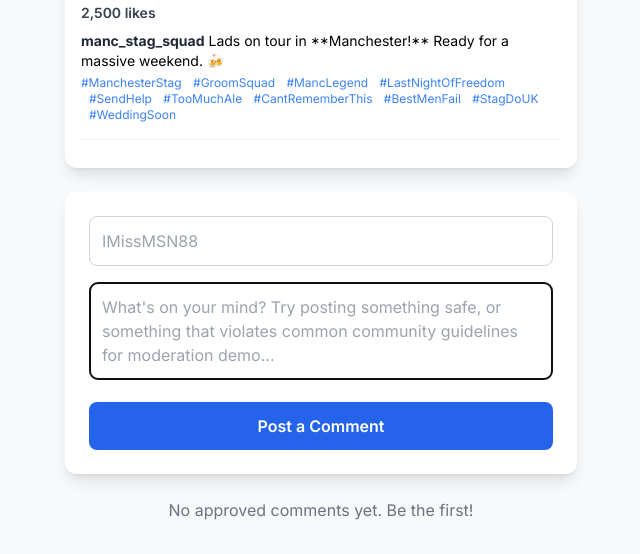
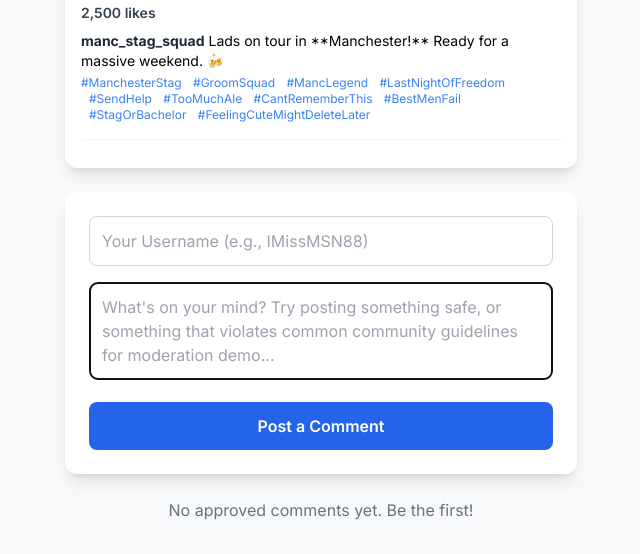
Before and after one commit to Likutar1/ai-api-demo, a website: page index.html in a window 1280 px wide. Both pictures are taken after a click on the button 456 px from the left and 758 px from the top of the page. Shown: the part 778-1332 px from the top of the page, without its empty margins (319-959 px from the left). Drawn offline with nearby package versions, Linux system fonts and the light colour scheme.

Commit message:
Update index.html
Final touch on web GUI.

```diff
--- a/index.html
+++ b/index.html
@@ -114,8 +114,8 @@
                             <a href="https://www.instagram.com/explore/tags/TooMuchAle/" target="_blank" class="hover:underline text-blue-500">#TooMuchAle</a>
                             <a href="https://www.instagram.com/explore/tags/CantRememberThis/" target="_blank" class="hover:underline text-blue-500">#CantRememberThis</a>
                             <a href="https://www.instagram.com/explore/tags/BestMenFail/" target="_blank" class="hover:underline text-blue-500">#BestMenFail</a>
-                            <a href="https://www.instagram.com/explore/tags/StagDoUK/" target="_blank" class="hover:underline text-blue-500">#StagDoUK</a>
-                            <a href="https://www.instagram.com/explore/tags/WeddingSoon/" target="_blank" class="hover:underline text-blue-500">#WeddingSoon</a>
+                            <a href="https://www.instagram.com/explore/tags/StagDoUK/" target="_blank" class="hover:underline text-blue-500">#StagOrBachelor</a>
+                            <a href="https://www.instagram.com/explore/tags/WeddingSoon/" target="_blank" class="hover:underline text-blue-500">#FeelingCuteMightDeleteLater</a>
                         </p>
                     </div>
 
@@ -137,7 +137,7 @@
 
                 <div id="post-form-container" class="bg-white p-6 rounded-xl shadow-lg mb-8 hidden max-w-lg mx-auto">
                     <form id="post-form" class="space-y-4">
-                        <input type="text" id="post-username" placeholder="IMissMSN88" value=""
+                        <input type="text" id="post-username" placeholder="Your Username (e.g., IMissMSN88)" value=""
                                class="w-full p-3 border border-gray-300 rounded-lg focus:ring-blue-500 focus:border-blue-500 transition duration-150">
                         <textarea id="post-content" rows="3" placeholder="What's on your mind? Try posting something safe, or something that violates common community guidelines for moderation demo..."
                                     class="w-full p-3 border border-gray-300 rounded-lg focus:ring-blue-500 focus:border-blue-500 transition duration-150 resize-none"></textarea>
@@ -539,7 +539,7 @@
                 const isSafe = moderationResult.is_safe;
 
                 if (currentView === 'public' && !isSafe) {
-                    // Only show alert if BLOCKING the content
+                    // Only show alert if BLOCKING the content (as requested)
                     console.warn("Post rejected by AI moderator:", moderationResult);
                     showMessage(
                         'error',
@@ -547,9 +547,8 @@
                         `Your comment was blocked due to: ${moderationResult.moderator_comment}`,
                         moderationResult.categories_flagged
                     );
-                } else if (currentView === 'public' && isSafe) {
-                     showMessage('success', 'Comment Approved!', `Your comment was successfully approved and posted.`);
                 }
+                // REQUEST IMPLEMENTED: Success message removed here.
 
                 // 4. Re-render both feeds
                 renderPosts(sessionPosts);
```
